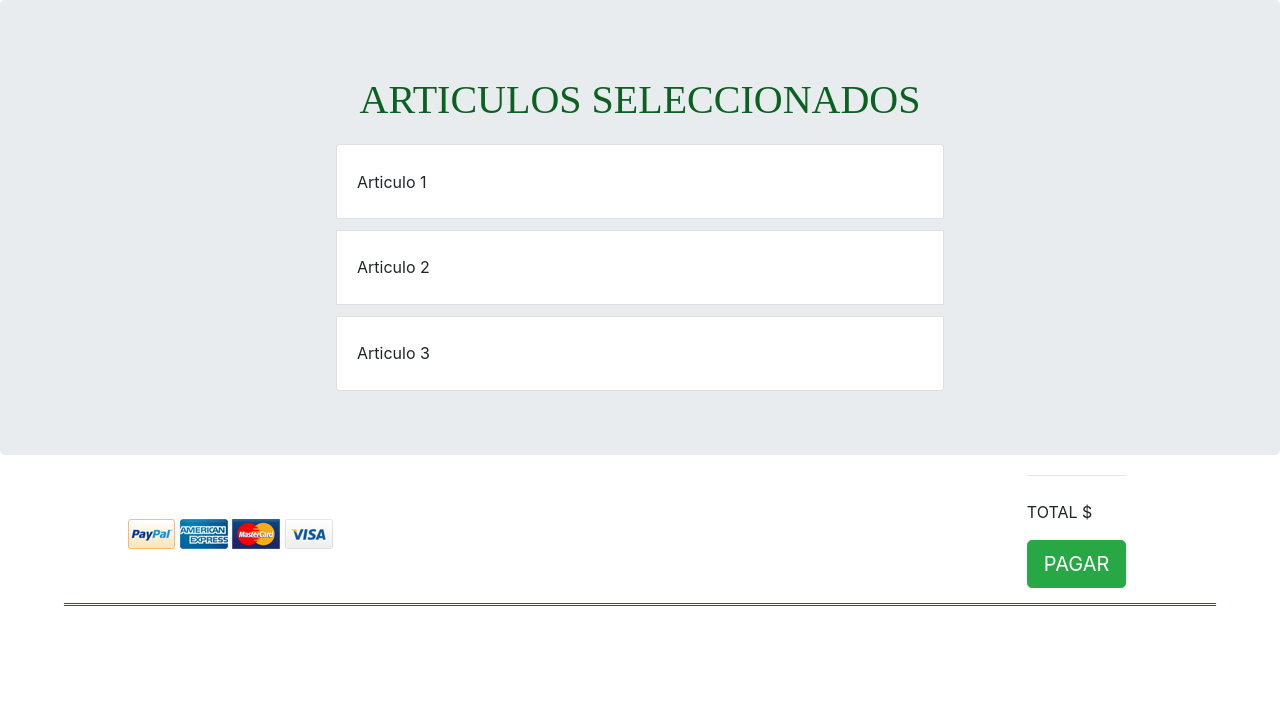
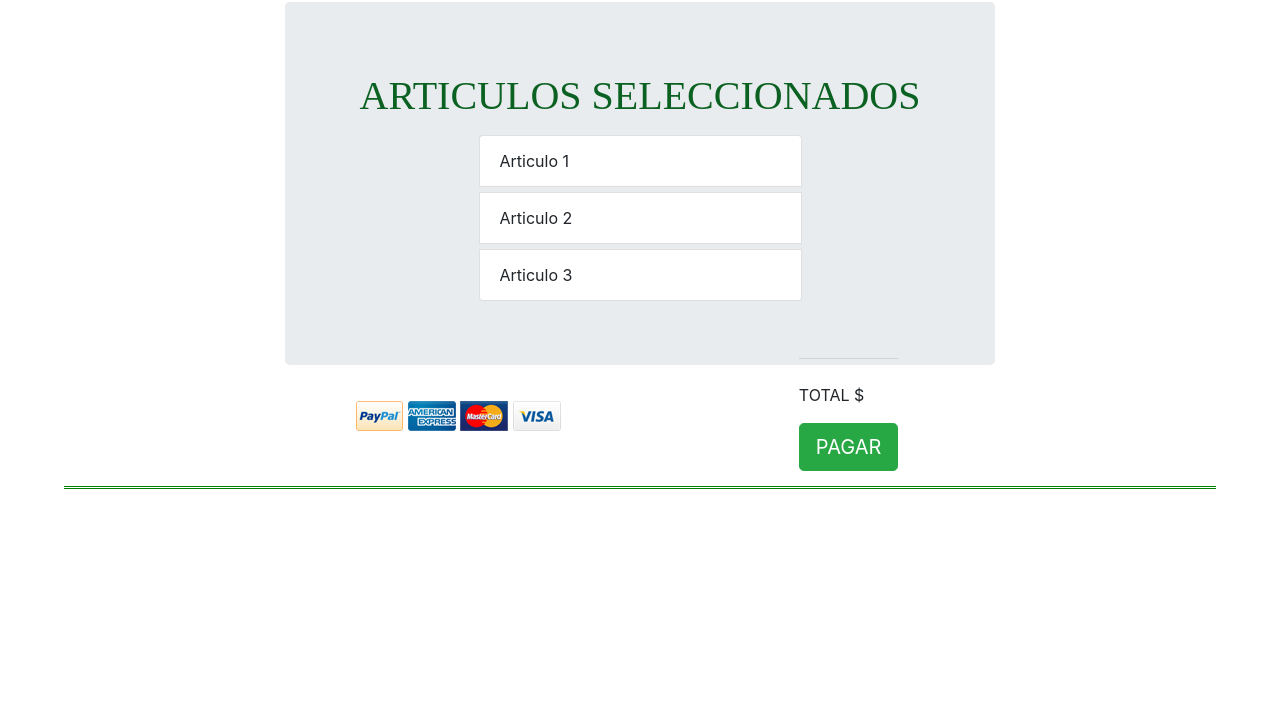
Before and after one commit to atorresgolf/ecommerce, a PHP site: page /carrito.html in a window 1280 px wide. Shown: the part 174-885 px from the top of the page. After the commit the page ends 663 px from the top, so only its background shows below. Run offline with PHP 8.4, Linux system fonts and the light colour scheme; some libraries are stand-ins or nearby versions.

Commit message:
...........

```diff
--- a/carrito.html
+++ b/carrito.html
@@ -15,6 +15,15 @@
       </header>
 
     <section>
+      <div class="row">
+    		<div class="col-md-4">
+    			<!-- LIBRE -->
+    		</div>
+
+      <div class="container">
+        <div class="articulos">
+          <div class="col-md-8"></div>
+  					<div class="col-md-8">
           <div class="jumbotron">
               <h1 class="display-6">ARTICULOS SELECCIONADOS</h1>
                 <ul class="list-group list-group-horizontal">
@@ -22,7 +31,7 @@
                   <li class="list-group-item">Articulo 2</li>
                   <li class="list-group-item">Articulo 3</li>
                 </ul>
-        <div class="pago" container>
+                  <div class="pago">
                     <hr class="my-4">
                       <p class="total">TOTAL $</p>
                         <a class="btn btn-success btn-lg" href="#" role="button">PAGAR</a>
@@ -34,12 +43,19 @@
                 <img src="img/mastercard.png" alt="">
                 <img src="img/visa.png" alt="">
               </div>
+        </div>
+      </div>
+      <div class="col-md-8">
+      </div>
+      <div class="col-md-4">
+				<!-- LIBRE -->
+			</div>
     </section>
 
-    <footer>
-    </footer>
     <script src="https://code.jquery.com/jquery-3.3.1.slim.min.js" integrity="sha384-q8i/X+965DzO0rT7abK41JStQIAqVgRVzpbzo5smXKp4YfRvH+8abtTE1Pi6jizo" crossorigin="anonymous"></script>
     <script src="https://cdnjs.cloudflare.com/ajax/libs/popper.js/1.14.7/umd/popper.min.js" integrity="sha384-UO2eT0CpHqdSJQ6hJty5KVphtPhzWj9WO1clHTMGa3JDZwrnQq4sF86dIHNDz0W1" crossorigin="anonymous"></script>
     <script src="https://stackpath.bootstrapcdn.com/bootstrap/4.3.1/js/bootstrap.min.js" integrity="sha384-JjSmVgyd0p3pXB1rRibZUAYoIIy6OrQ6VrjIEaFf/nJGzIxFDsf4x0xIM+B07jRM" crossorigin="anonymous"></script>
   </body>
+  <footer>
+  </footer>
 </html>
--- a/css/style.css
+++ b/css/style.css
@@ -16,6 +16,10 @@
  color: white;
  text-align: center;
 font-family: comic
+}
+
+.cartas {
+  margin-right: 30%;
 }
 
 
```
Also changed, not shown: index.html (+22 -12 lines), login.html (+5 -2 lines). Lines whose indentation alone changed are shown as unchanged.
